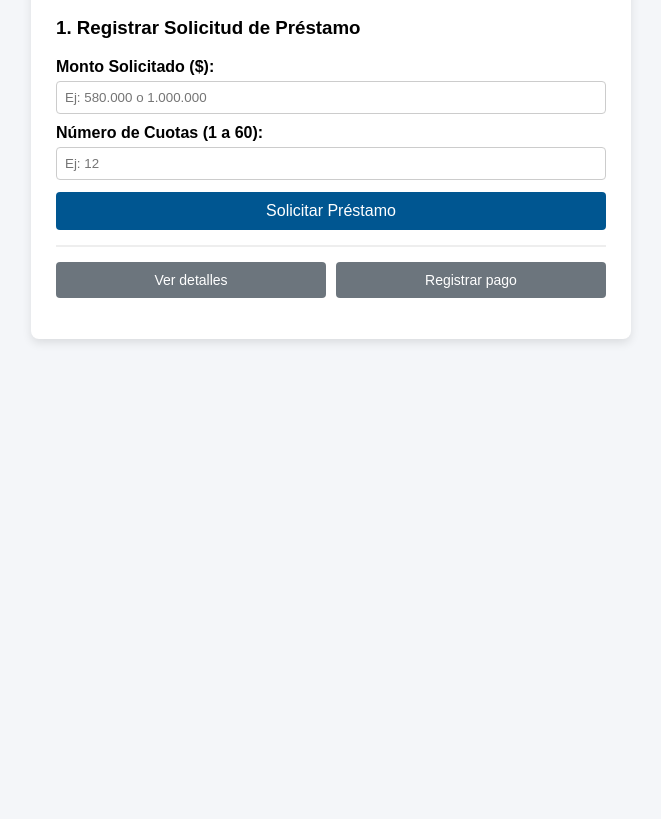
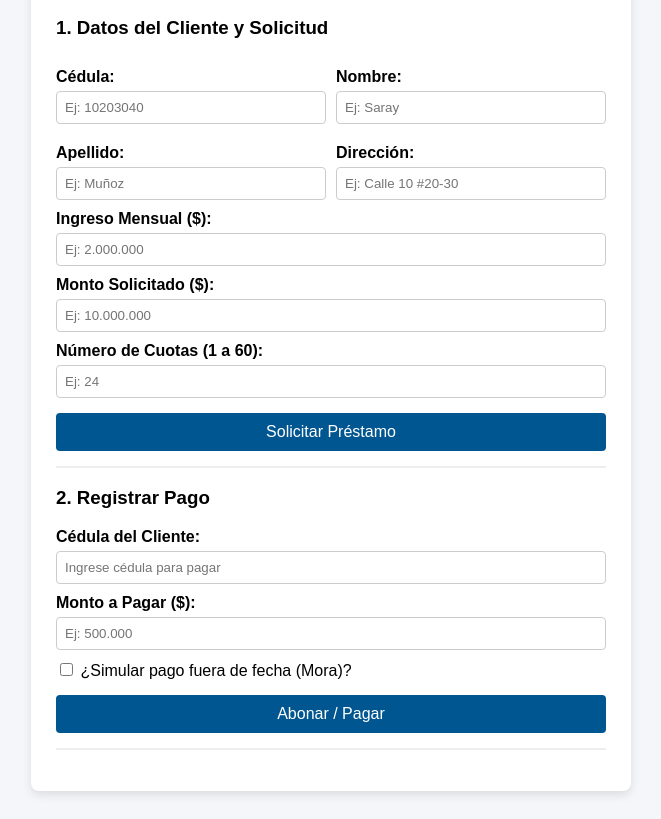
Before and after one commit to saray0517/prestamos, a plain HTML site: page index.html in a window 1280 px wide. Shown: the part 114-933 px from the top of the page, without its empty margins (309-970 px from the left). Before the commit the page ends 800 px from the top, so only its background shows below. Drawn offline with Linux system fonts and the light colour scheme.

Commit message:
initial commit

```diff
--- a/index.html
+++ b/index.html
@@ -12,24 +12,44 @@
   <h1 class="main-title">Sistema de préstamos</h1>
 
   <div class="form-section">
-    <h3>1. Registrar Solicitud de Préstamo</h3>
+    <h3>1. Datos del Cliente y Solicitud</h3>
+
+    <div class="grid-form">
+      <div>
+        <label class="form-label" for="client-id">Cédula:</label>
+        <input type="text" id="client-id" class="form-input" placeholder="Ej: 10203040">
+      </div>
+      <div>
+        <label class="form-label" for="first-name">Nombre:</label>
+        <input type="text" id="first-name" class="form-input" placeholder="Ej: Saray">
+      </div>
+      <div>
+        <label class="form-label" for="last-name">Apellido:</label>
+        <input type="text" id="last-name" class="form-input" placeholder="Ej: Muñoz">
+      </div>
+      <div>
+        <label class="form-label" for="address">Dirección:</label>
+        <input type="text" id="address" class="form-input" placeholder="Ej: Calle 10 #20-30">
+      </div>
+    </div>
+
+    <label class="form-label" for="monthly-income">Ingreso Mensual ($):</label>
+    <input type="text" id="monthly-income" class="form-input" placeholder="Ej: 2.000.000">
+
     <label class="form-label" for="requested-amount">Monto Solicitado ($):</label>
-    <input type="text" id="requested-amount" class="form-input" placeholder="Ej: 580.000 o 1.000.000">
+    <input type="text" id="requested-amount" class="form-input" placeholder="Ej: 10.000.000">
 
     <label class="form-label" for="installments-count">Número de Cuotas (1 a 60):</label>
-    <input type="number" id="installments-count" class="form-input" min="1" max="60" placeholder="Ej: 12">
+    <input type="number" id="installments-count" class="form-input" min="1" max="60" placeholder="Ej: 24">
 
     <button class="action-button" onclick="requestLoan()">Solicitar Préstamo</button>
-  </div>
-
-  <div class="navigation-buttons">
-    <button class="secondary-button" onclick="toggleDetails()">Ver detalles</button>
-    <button class="secondary-button" onclick="togglePaymentSection()">Registrar pago</button>
   </div>
 
   <div id="details-section" class="form-section hidden">
     <h3>Detalles del Préstamo Activo</h3>
     <div class="status-card">
+      <p><strong>Cliente:</strong> <span id="display-client-name"></span></p>
+      <p><strong>Cédula:</strong> <span id="display-client-id"></span></p>
       <p><strong>Monto Solicitado:</strong> $<span id="display-amount">0</span></p>
       <p><strong>Cuotas:</strong> <span id="display-installments">0</span></p>
       <p><strong>Valor por Cuota:</strong> $<span id="display-installment-value">0</span></p>
@@ -38,10 +58,13 @@
     </div>
   </div>
 
-  <div id="payment-section" class="form-section hidden">
+  <div class="form-section">
     <h3>2. Registrar Pago</h3>
+    <label class="form-label" for="payment-client-id">Cédula del Cliente:</label>
+    <input type="text" id="payment-client-id" class="form-input" placeholder="Ingrese cédula para pagar">
+
     <label class="form-label" for="payment-amount">Monto a Pagar ($):</label>
-    <input type="text" id="payment-amount" class="form-input" placeholder="Ej: 50.000">
+    <input type="text" id="payment-amount" class="form-input" placeholder="Ej: 500.000">
 
     <label class="checkbox-label">
       <input type="checkbox" id="overdue-checkbox"> ¿Simular pago fuera de fecha (Mora)?
--- a/script.js
+++ b/script.js
@@ -12,23 +12,27 @@ function showNotification(text, isError = true) {
   messageElement.className = isError ? 'message-error' : 'message-success';
 }
 
-function toggleDetails() {
-  const detailsSection = document.getElementById('details-section');
-  detailsSection.classList.toggle('hidden');
-}
+function requestLoan() {
+  const clientId = document.getElementById('client-id').value.trim();
+  const firstName = document.getElementById('first-name').value.trim();
+  const lastName = document.getElementById('last-name').value.trim();
+  const address = document.getElementById('address').value.trim();
+  const monthlyIncome = parseInputNumber(document.getElementById('monthly-income').value);
+  const amount = parseInputNumber(document.getElementById('requested-amount').value);
+  const installments = parseInt(document.getElementById('installments-count').value);
 
-function togglePaymentSection() {
-  const paymentSection = document.getElementById('payment-section');
-  paymentSection.classList.toggle('hidden');
-}
-
-function requestLoan() {
-  const amountRaw = document.getElementById('requested-amount').value;
-  const amount = parseInputNumber(amountRaw);
-  const installments = parseInt(document.getElementById('installments-count').value);
+  if (!clientId || !firstName || !lastName || !address) {
+    showNotification("Por favor complete todos los datos personales del cliente.");
+    return;
+  }
 
   if (activeLoan && activeLoan.isOverdue) {
     showNotification("No se puede otorgar un nuevo préstamo si registra saldo en mora.");
+    return;
+  }
+
+  if (isNaN(monthlyIncome) || monthlyIncome <= 0) {
+    showNotification("El ingreso mensual debe ser mayor a 0.");
     return;
   }
 
@@ -44,7 +48,16 @@ function requestLoan() {
 
   const installmentValue = amount / installments;
 
+  if (installmentValue > monthlyIncome) {
+    showNotification("No se pudo realizar el préstamo: la cuota mensual excede sus ingresos.");
+    return;
+  }
+
   activeLoan = {
+    clientId: clientId,
+    clientName: `${firstName} ${lastName}`,
+    address: address,
+    monthlyIncome: monthlyIncome,
     originalAmount: amount,
     totalInstallments: installments,
     installmentValue: installmentValue,
@@ -53,12 +66,25 @@ function requestLoan() {
   };
 
   updateUI();
+  document.getElementById('details-section').classList.remove('hidden');
   showNotification("¡Préstamo registrado exitosamente!", false);
 }
 
 function processPayment() {
-  if (!activeLoan || activeLoan.remainingBalance === 0) {
-    showNotification("No hay ningún préstamo activo con saldo pendiente.");
+  const paymentClientId = document.getElementById('payment-client-id').value.trim();
+
+  if (!activeLoan) {
+    showNotification("No hay ningún préstamo activo en el sistema.");
+    return;
+  }
+
+  if (paymentClientId !== activeLoan.clientId) {
+    showNotification("La cédula no coincide con el cliente del préstamo activo.");
+    return;
+  }
+
+  if (activeLoan.remainingBalance === 0) {
+    showNotification("El préstamo ya se encuentra completamente pagado.");
     return;
   }
 
@@ -86,6 +112,8 @@ function processPayment() {
 function updateUI() {
   if (!activeLoan) return;
 
+  document.getElementById('display-client-name').innerText = activeLoan.clientName;
+  document.getElementById('display-client-id').innerText = activeLoan.clientId;
   document.getElementById('display-amount').innerText = activeLoan.originalAmount.toLocaleString('es-CO');
   document.getElementById('display-installments').innerText = activeLoan.totalInstallments;
   document.getElementById('display-installment-value').innerText = activeLoan.installmentValue.toLocaleString('es-CO', { minimumFractionDigits: 2, maximumFractionDigits: 2 });
--- a/styles.css
+++ b/styles.css
@@ -31,14 +31,14 @@ body {
   margin-bottom: 15px;
 }
 
+.grid-form {
+  display: grid;
+  grid-template-columns: 1fr 1fr;
+  gap: 10px;
+}
+
 .hidden {
   display: none;
-}
-
-.navigation-buttons {
-  display: flex;
-  gap: 10px;
-  margin-bottom: 15px;
 }
 
 .form-label {
@@ -68,7 +68,7 @@ body {
   color: #ffffff;
   border: none;
   padding: 10px;
-  margin-top: 12px;
+  margin-top: 15px;
   font-size: 16px;
   border-radius: 4px;
   cursor: pointer;
@@ -78,24 +78,9 @@ body {
   background: #003d66;
 }
 
-.secondary-button {
-  flex: 1;
-  background: #6c757d;
-  color: #ffffff;
-  border: none;
-  padding: 10px;
-  font-size: 14px;
-  border-radius: 4px;
-  cursor: pointer;
-}
-
-.secondary-button:hover {
-  background: #5a6268;
-}
-
 .status-card {
   background: #eef7fc;
-  padding: 12px;
+  padding: 15px;
   border-radius: 6px;
   margin-top: 10px;
 }
```
